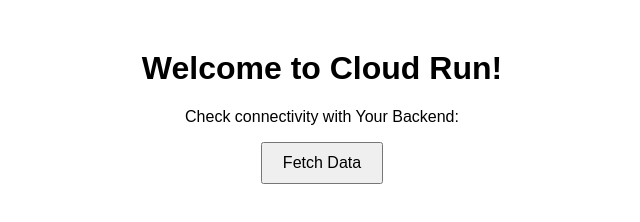
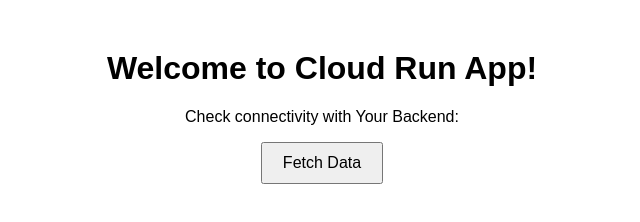
Before and after one commit to anks21/Cloud-Run, a plain HTML site: page index.html in a window 1280 px wide. Shown: the whole page, without its empty margins (318-958 px from the left). Drawn offline with Linux system fonts and the light colour scheme.

Commit message:
all file update

```diff
--- a/index.html
+++ b/index.html
@@ -22,7 +22,7 @@
     </style>
 </head>
 <body>
-    <h1>Welcome to Cloud Run!</h1>
+    <h1>Welcome to Cloud Run App!</h1>
     <p>Check connectivity with Your Backend:</p>
     <button onclick="fetchGKEData()">Fetch Data</button>
     <div id="output"></div>
```
Also changed, not shown: ondc-site-verification.html (deleted, +0 -3 lines), Backup-buildfile-for-cloud-run.txt (deleted), 3 other files.
